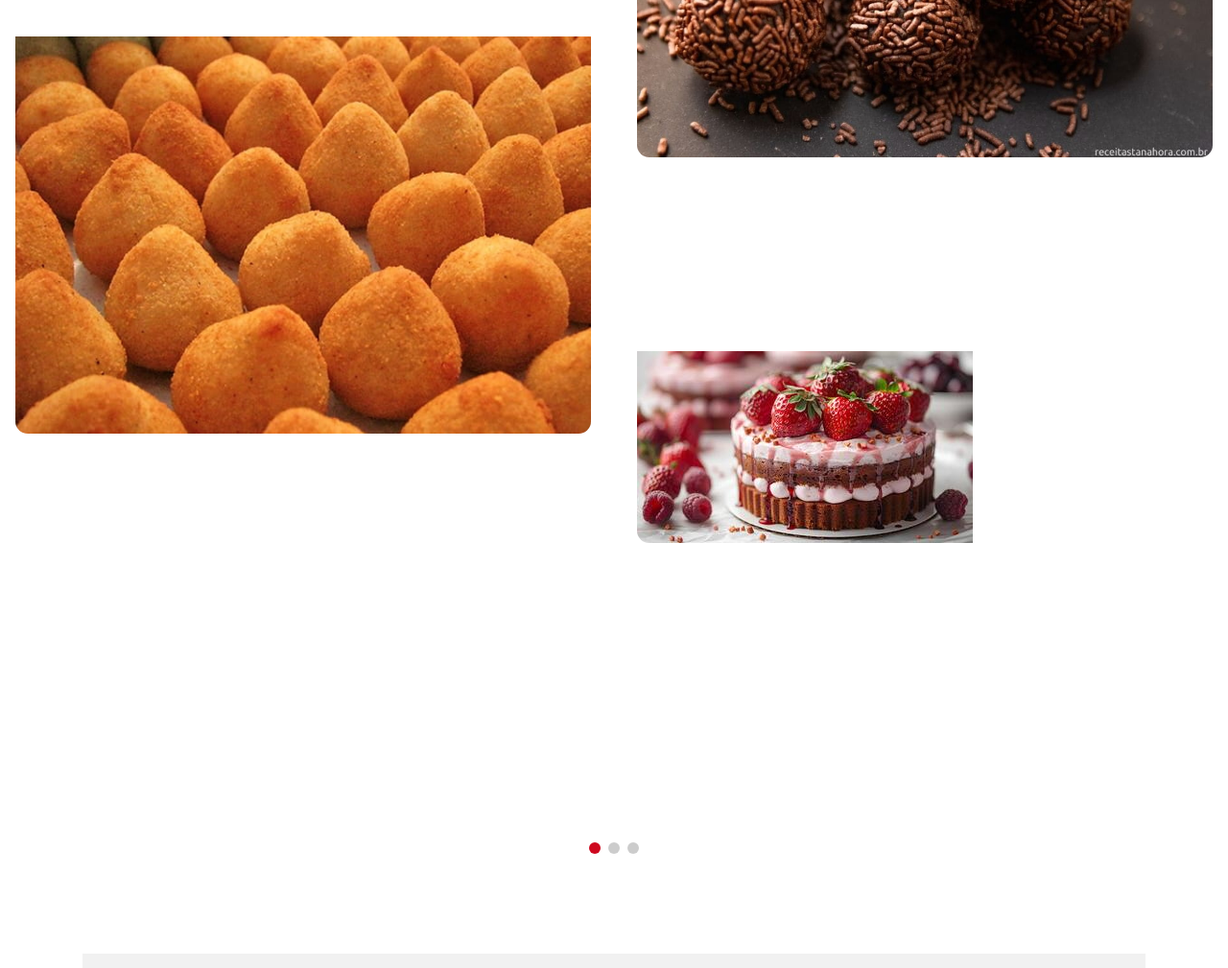
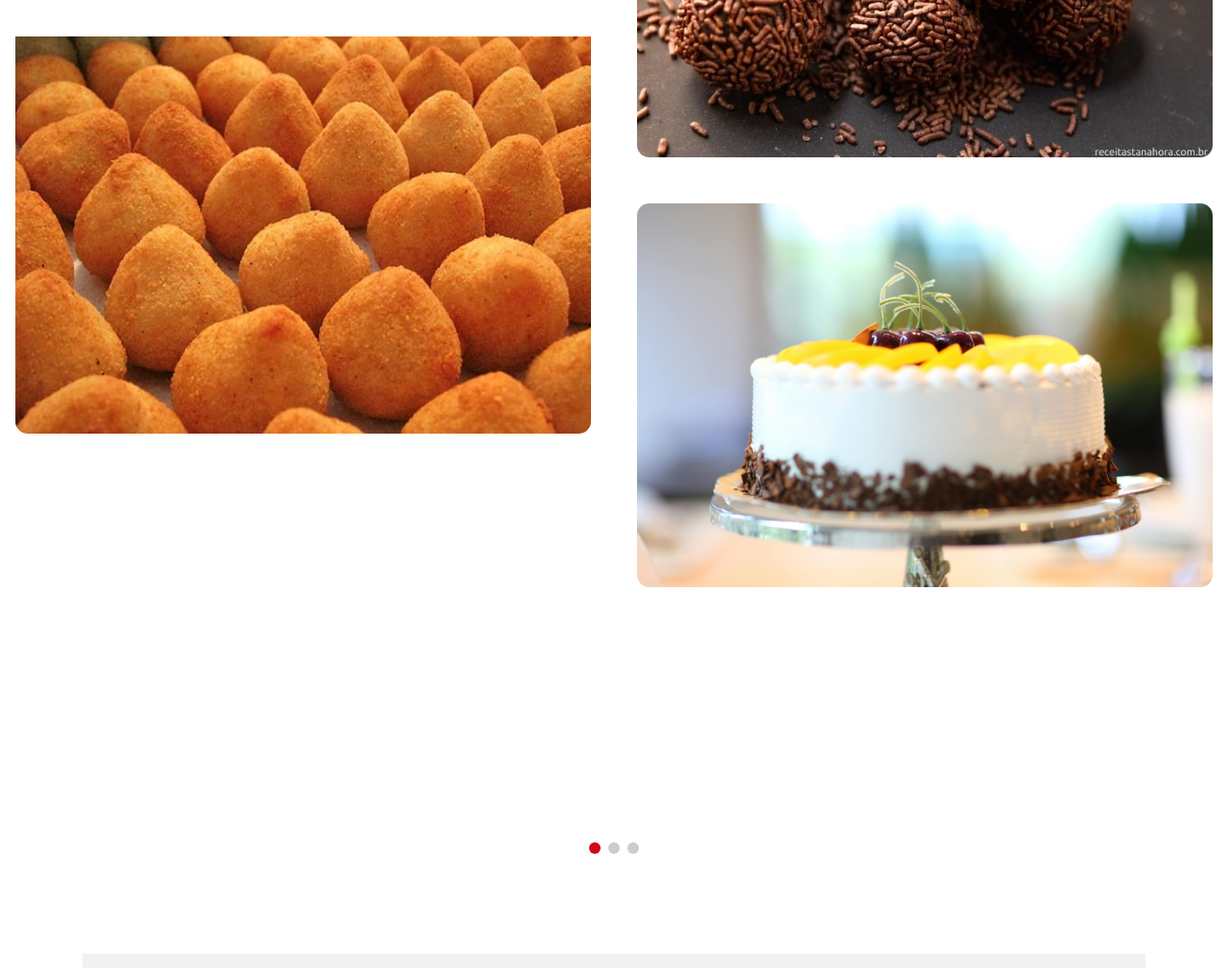
Before and after one commit to ferM0158/mercearia-da-adri, a plain HTML site: page index.html in a window 1280 px wide. Shown: the part 854-1863 px from the top of the page at 96% size. Drawn offline with nearby package versions, Linux system fonts and the light colour scheme; a web font is replaced by a local one.

Commit message:
index.html

```diff
--- a/index.html
+++ b/index.html
@@ -569,7 +569,7 @@
               </div>
               <div class="col-lg-12">
                 <div class="card d-flex flex-row align-items-end border-0 jarallax-keep-img">
-                  <img src="bolo.jpg" alt="shoes" class="img-fluid jarallax-img">
+                  <img src="bolo2.jpg" alt="shoes" class="img-fluid jarallax-img">
                   <div class="cart-concern p-3 m-3 p-lg-5 m-lg-5">
                     <h2 class="card-title style-2 display-4 light">Fashion Shoes</h2>
                     <a href="index.html"
```
